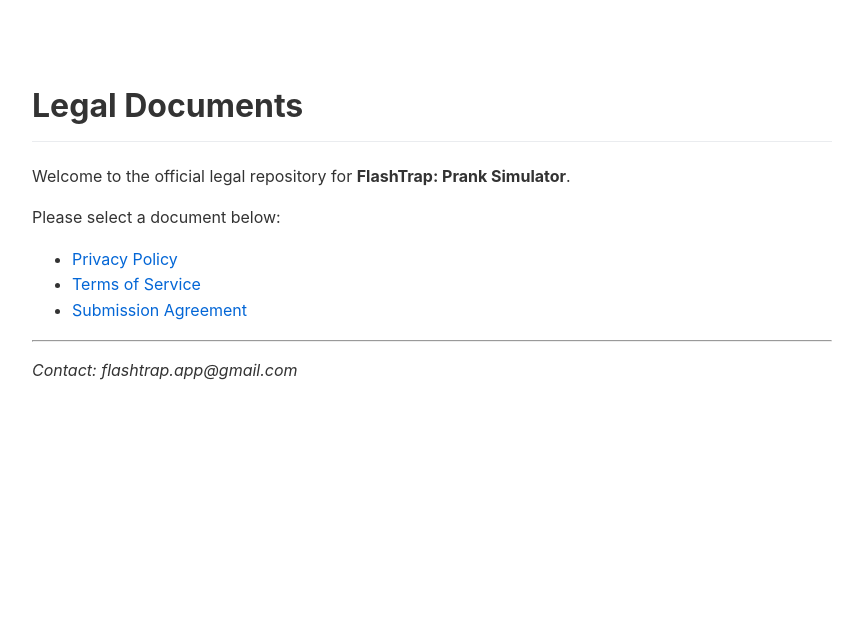
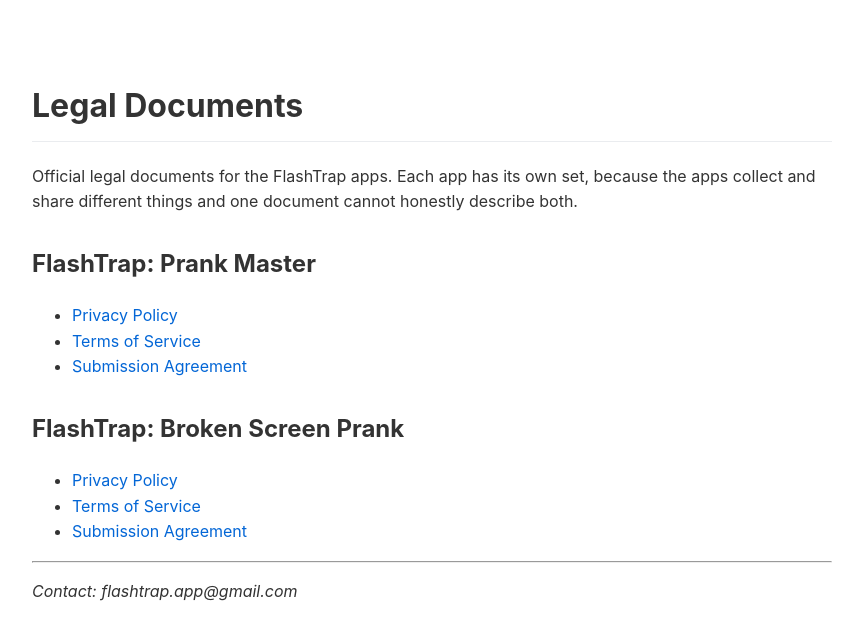
Before and after one commit to flashtrap/flashtrap-legal, a Jekyll site: the page built from index.md, in a window 1280 px wide. Shown: the top 640 px of the page, without its empty margins (208-1071 px from the left). Built offline with Jekyll 4.4.1, drawn with Linux system fonts in a browser that asks for light colours; our own code applies the rules of GitHub Pages for plain Markdown files.

Commit message:
Update index.md

```diff
--- a/index.md
+++ b/index.md
@@ -1,7 +1,16 @@
 # Legal Documents
-Welcome to the official legal repository for **FlashTrap: Prank Simulator**.
 
-Please select a document below:
+Official legal documents for the FlashTrap apps. Each app has its own set, because the apps collect
+and share different things and one document cannot honestly describe both.
+
+## FlashTrap: Prank Master
+
+* [Privacy Policy](./prank-master/privacy-policy)
+* [Terms of Service](./prank-master/terms-of-service)
+* [Submission Agreement](./prank-master/submission-agreement)
+
+## FlashTrap: Broken Screen Prank
+
 * [Privacy Policy](./privacy-policy)
 * [Terms of Service](./terms-of-service)
 * [Submission Agreement](./submission-agreement)
```
